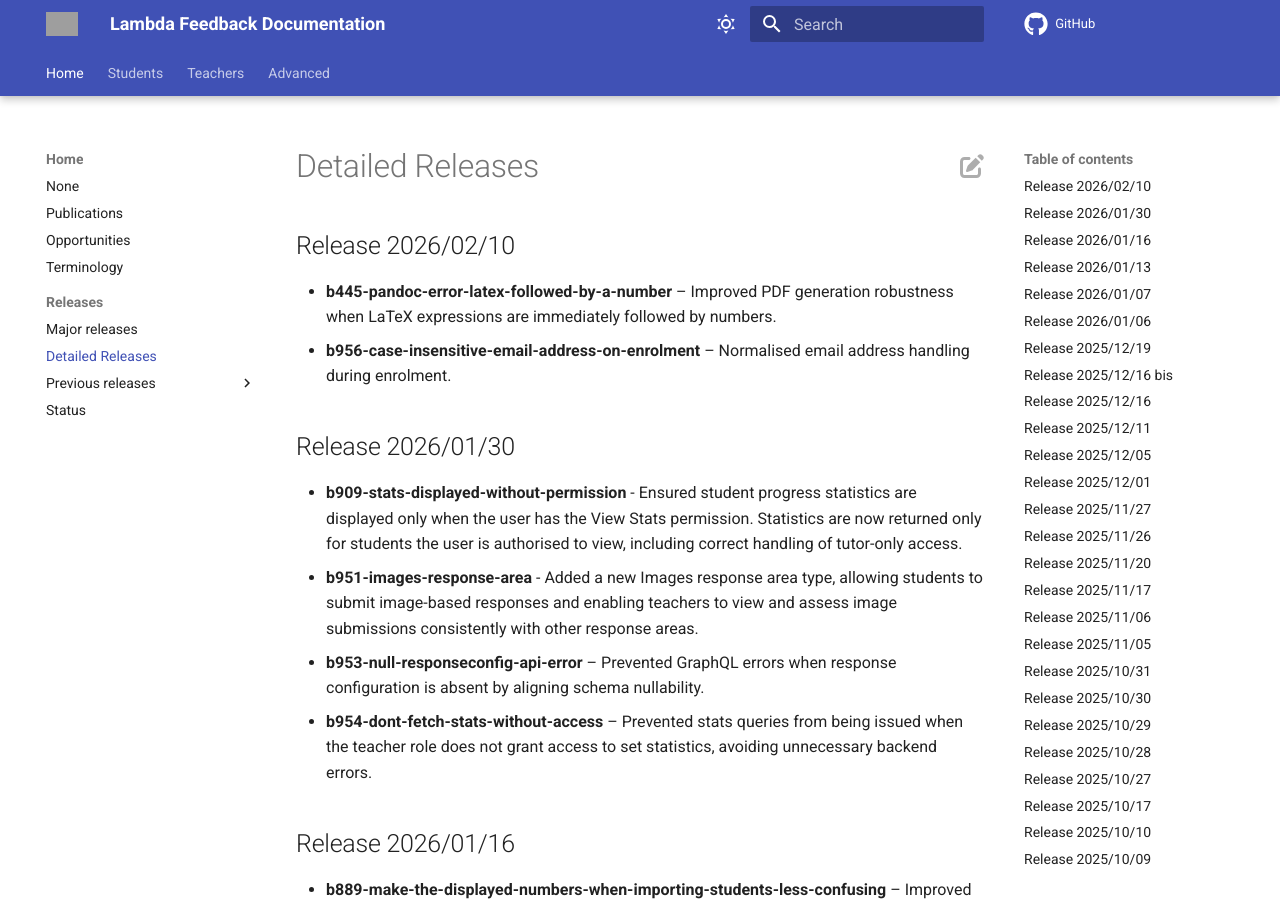
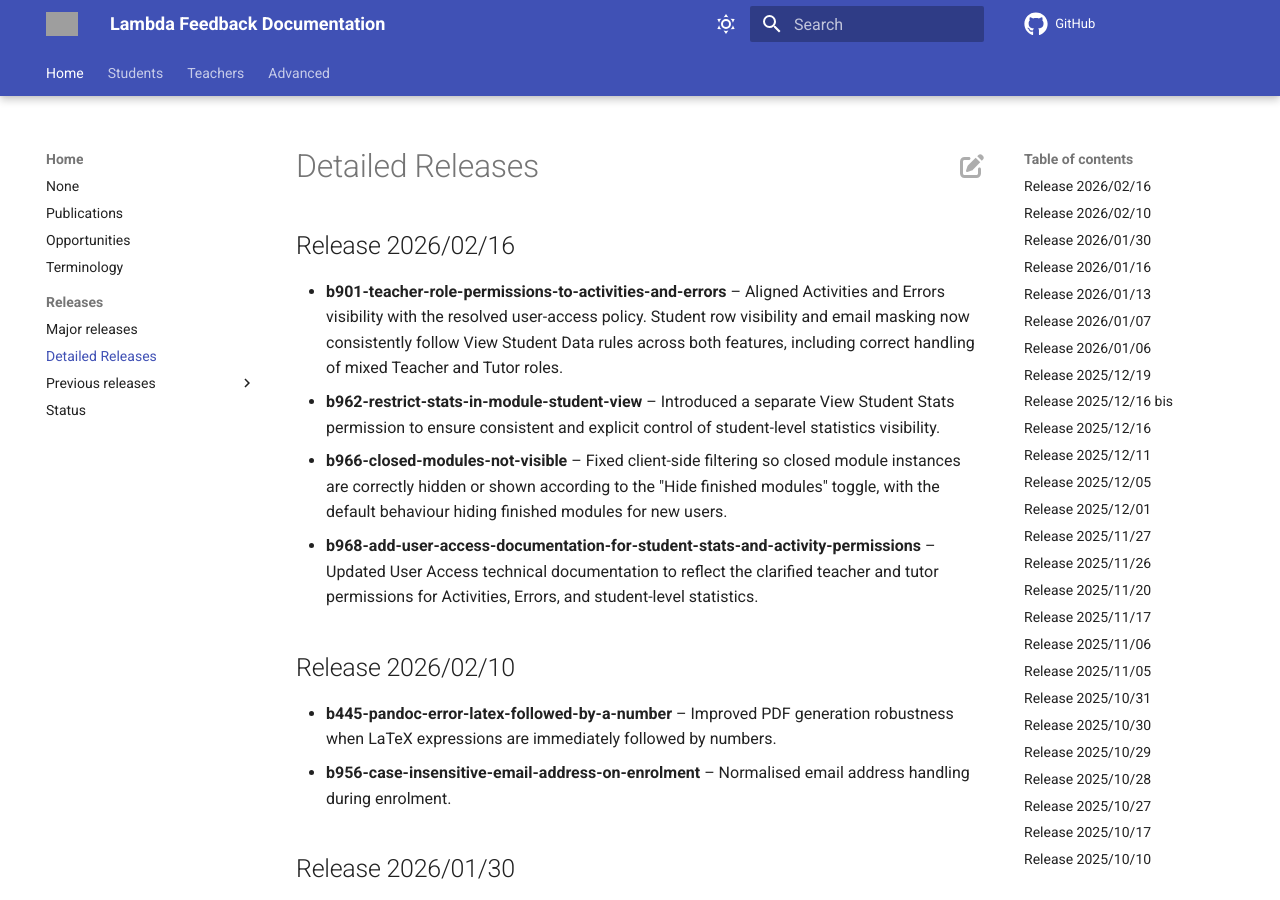
Before and after one commit to lambda-feedback/user-documentation, an MkDocs documentation site: the page built from docs/releases/detailed_releases.md, in a window 1280 px wide and 900 px high. Built offline with MkDocs 1.6.1 and Material for MkDocs 9.7.7, drawn with Linux system fonts in a browser that asks for light colours; comment, search, counter and statistics services are not loaded; grey boxes are pictures that could not be loaded.

Commit message:
Release 2026/02/16 added

```diff
--- a/docs/releases/detailed_releases.md
+++ b/docs/releases/detailed_releases.md
@@ -1,3 +1,10 @@
+## Release 2026/02/16
+
+- **b901-teacher-role-permissions-to-activities-and-errors** – Aligned Activities and Errors visibility with the resolved user-access policy. Student row visibility and email masking now consistently follow View Student Data rules across both features, including correct handling of mixed Teacher and Tutor roles.
+- **b962-restrict-stats-in-module-student-view** – Introduced a separate View Student Stats permission to ensure consistent and explicit control of student-level statistics visibility.
+- **b966-closed-modules-not-visible** – Fixed client-side filtering so closed module instances are correctly hidden or shown according to the "Hide finished modules" toggle, with the default behaviour hiding finished modules for new users.
+- **b968-add-user-access-documentation-for-student-stats-and-activity-permissions** – Updated User Access technical documentation to reflect the clarified teacher and tutor permissions for Activities, Errors, and student-level statistics.
+
 ## Release 2026/02/10
 
 - **b445-pandoc-error-latex-followed-by-a-number** – Improved PDF generation robustness when LaTeX expressions are immediately followed by numbers.
```
